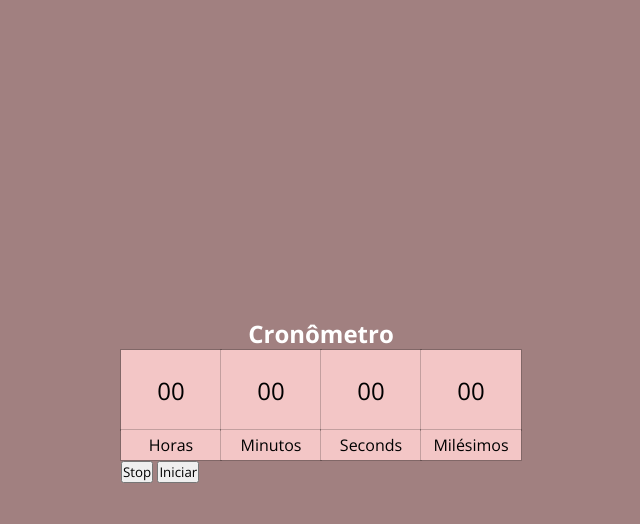
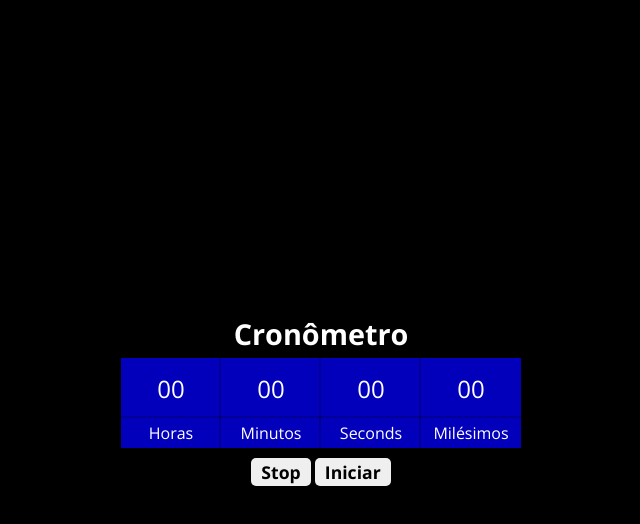
Before and after one commit to victor-rafael/cronometro, a plain HTML site: page index.html in a window 1280 px wide. Both pictures are taken after a click on the button "Stop". Shown: the whole page, without its empty margins (319-959 px from the left). Drawn offline with nearby package versions, Linux system fonts and the light colour scheme.

Commit message:
c3 - Finalizando

```diff
--- a/assets/css/style.css
+++ b/assets/css/style.css
@@ -11,14 +11,20 @@ body {
     justify-content: center;
     align-items: center;
     min-height: 100vh;
-    background: rgb(161, 128, 128);
+    background: rgb(0, 0, 0);
+}
+.stopwatch  {
+    display: flex;
+    flex-direction: column;
+    align-items: center;
 }
 .stopwatch h2 {
     display: block;
     color: #fff;
+    font-size: 1.8em;
     font-weight: 700;
     text-align: center;
-
+    margin-bottom: 5px;
 }
 .stopwatch .timer {
     display: flex;
@@ -28,12 +34,30 @@ body {
     justify-content: center;
     align-items:center;
     width: 100px;
-    height: 80px;
-    background: rgb(243, 198, 198);
-    box-shadow: 0 0 0 1px rgba(0,0,0,0.2);
+    height: 60px;
+    background: rgb(3, 0, 187);
+    box-shadow: 0 0 0 2px rgba(0,0,0,0.2);
     font-size: 1.5em;
+    color: #FFF;
 }
 .timer div span:last-child {
     font-size: 1em;
     height: 30px;
 }
+button {
+    margin-top: 10px;
+    padding: 2px 10px;
+    border-radius: 5px;
+    font-size: 1.1em;
+    border: 0;
+    font-weight: 700;
+}
+button:hover {
+    background: chartreuse;
+    color: rgb(1, 47, 200);
+
+}
+button:hover:first-child {
+    background: rgb(255, 0, 0);
+    color: #FFF;
+}
--- a/assets/js/script.js
+++ b/assets/js/script.js
@@ -0,0 +1,73 @@
+let hours = document.querySelector('.hours');
+let minutes = document.querySelector('.minutes');
+let seconds = document.querySelector('.seconds');
+let thousandths = document.querySelector('.thousandths');
+
+let start = document.querySelector('.start');
+let stop = document.querySelector('.stop');
+
+let cron;
+
+let h = 0;
+let m = 0;
+let s = 0;
+let mm = 0;
+
+start.addEventListener('click', newStart);
+stop.addEventListener('click', newStop);
+
+
+
+function newStart() {
+    if(start.innerHTML === 'Iniciar') {
+        cron = setInterval(timer, 10);
+        start.innerHTML = 'Pausar';
+    } else if(start.innerHTML === 'Pausar') {
+        start.innerHTML = 'Continuar';
+        newPause();
+    } else if(start.innerHTML === 'Continuar') {
+        cron = setInterval(timer, 10);
+        start.innerHTML = 'Pausar';
+    }
+}
+
+function newPause() {
+    clearInterval(cron);
+}
+
+function newStop() {
+    newStart();
+    start.innerHTML = 'Iniciar'
+    newPause();
+    h = 0;
+    m = 0;
+    s = 0;
+    mm = 0;
+
+    hours.innerHTML = `00`;
+    minutes.innerHTML = `00`;
+    seconds.innerHTML = `00`;
+    thousandths.innerHTML = `00`;
+
+}
+
+function timer() {
+    mm++;
+    if(mm === 100) {
+        mm = 0;
+        s++;
+    }
+    if(s === 60) {
+        s = 0;
+        m++;
+    }
+    if(m === 60) {
+        m = 0;
+        h++
+    }
+
+    hours.innerHTML = `${h < 10 ? '0'+h : h}`;
+    minutes.innerHTML = `${m < 10 ? '0'+m : m}`;
+    seconds.innerHTML = `${s < 10 ? '0'+s : s}`;
+    thousandths.innerHTML = `${mm < 10 ? '0'+mm : mm}`;
+}
--- a/index.html
+++ b/index.html
@@ -16,8 +16,10 @@
             <div><span class="seconds">00</span><span>Seconds</span></div>
             <div><span class="thousandths">00</span><span>Milésimos</span></div>
         </div>
-        <button class="stop">Stop</button>
-        <button class="start">Iniciar</button>
+        <div class="buttons">
+            <button class="stop">Stop</button>
+            <button class="start">Iniciar</button>
+        </div>
     </div>
 
     <script src="assets/js/script.js"></script>
```
Also changed, not shown: 1 other file.
